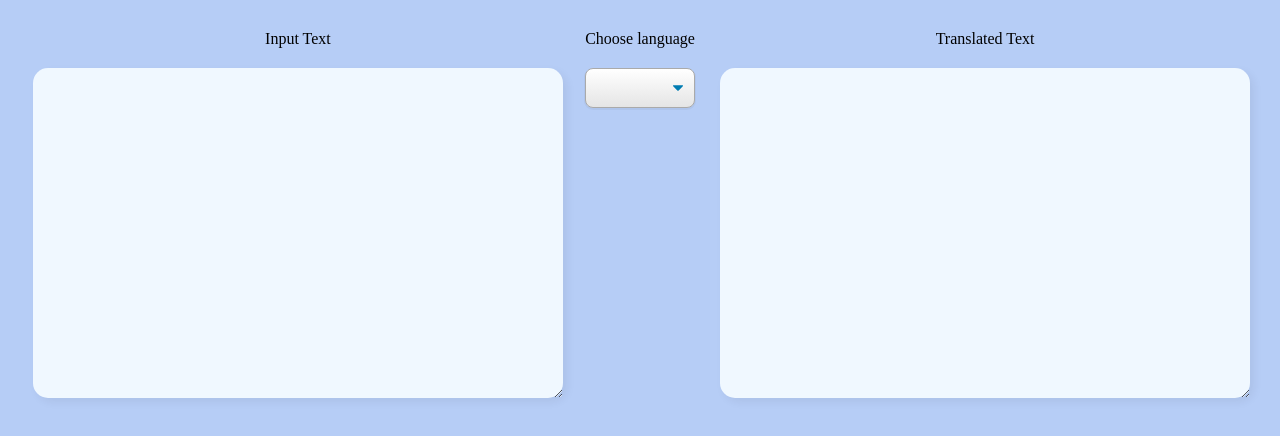
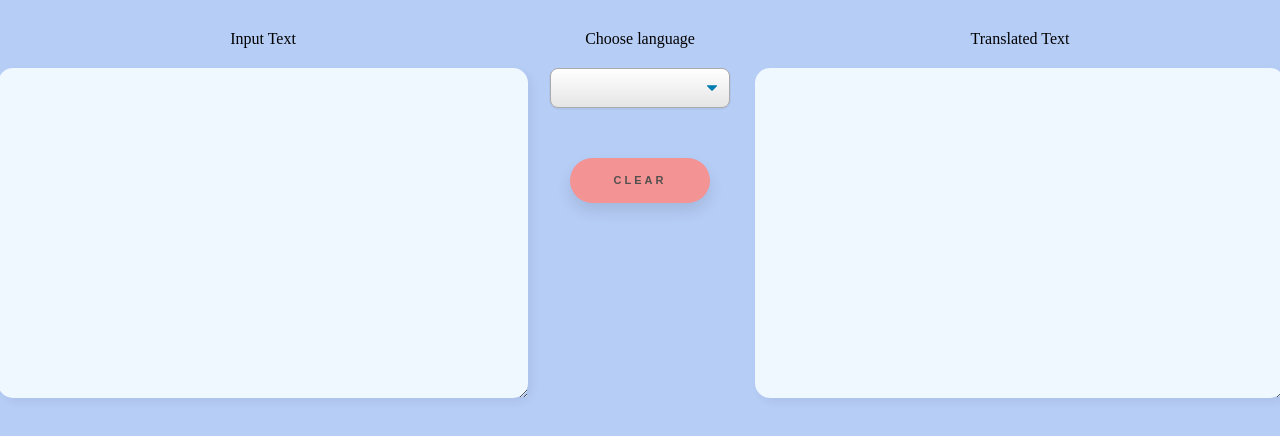
Before and after one commit to PaulRomanov/TranslatorAPI, an Angular app: page / in a window 1280 px wide. Shown: the top 436 px of the page. Built offline with nearby package versions, Linux system fonts and the light colour scheme.

Commit message:
add btn clear

```diff
--- a/src/app/app.component.html
+++ b/src/app/app.component.html
@@ -3,13 +3,24 @@
     <div class="col-5">
       <div class="form-group">
         <label for="input-text">Input Text</label>
-        <textarea  class="form-control" id="input-text" name="input-text" [(ngModel)]="inputText"></textarea>
+        <textarea
+          class="form-control"
+          id="input-text"
+          name="input-text"
+          (change)="translate()"
+          [(ngModel)]="inputText"
+        ></textarea>
       </div>
     </div>
+    <div class="wrapper-block">
       <div class="col-2">
         <div class="form-group">
           <label for="select-language">Choose language</label>
-        <select id="select-language" name="select-language" (change)="translate()" [(ngModel)]="targetLanguage">
+          <select
+            id="select-language"
+            name="select-language"
+            [(ngModel)]="targetLanguage"
+          >
             <option value="en">English</option>
             <option value="ru">Russian</option>
             <option value="es">Spanish</option>
@@ -18,13 +29,21 @@
           </select>
         </div>
       </div>
+
+      <div class="floating-button" (click)="clearTextArea()">Clear</div>
+    </div>
     <div class="col-5">
       <div class="form-group">
         <div class="wrapper-spiner">
           <mat-spinner *ngIf="isSpinnerTranslate"></mat-spinner>
         </div>
         <label for="translated-text">Translated Text</label>
-        <textarea class="form-control" id="translated-text" name="translated-text" [(ngModel)]="transalatedText"></textarea>
+        <textarea
+          class="form-control"
+          id="translated-text"
+          name="translated-text"
+          [(ngModel)]="transalatedText"
+        ></textarea>
       </div>
     </div>
   </div>
--- a/src/app/app.component.scss
+++ b/src/app/app.component.scss
@@ -64,6 +64,7 @@ select {
   background-repeat: no-repeat, repeat;
   background-position: right 0.7em top 50%, 0 0;
   background-size: 0.65em auto, 100%;
+  cursor: pointer;
 }
 .select-css::-ms-expand {
   display: none;
@@ -93,3 +94,30 @@ select {
   position: absolute;
   margin: 75px 0 0 0;
 }
+
+.floating-button {
+  text-decoration: none;
+  display: inline-block;
+  width: 140px;
+  height: 45px;
+  line-height: 45px;
+  border-radius: 45px;
+  margin: 50px 20px;
+  font-family: 'Montserrat', sans-serif;
+  font-size: 11px;
+  text-transform: uppercase;
+  text-align: center;
+  letter-spacing: 3px;
+  font-weight: 600;
+  color: #524f4e;
+  background: rgb(243, 147, 147);
+  box-shadow: 0 8px 15px rgba(0, 0, 0, .1);
+  transition: .3s;
+}
+.floating-button:hover {
+  background: #df4222;
+  box-shadow: 0 15px 20px rgba(46, 229, 157, .4);
+  color: white;
+  transform: translateY(-7px);
+  cursor: pointer;
+}
--- a/src/app/app.component.ts
+++ b/src/app/app.component.ts
@@ -43,4 +43,9 @@ export class AppComponent {
     }, 1500);
   }
 
+  public clearTextArea(): void {
+    this.inputText = '';
+    this.transalatedText = '';
+  }
+
 }
```
Lines whose indentation alone changed are shown as unchanged.
